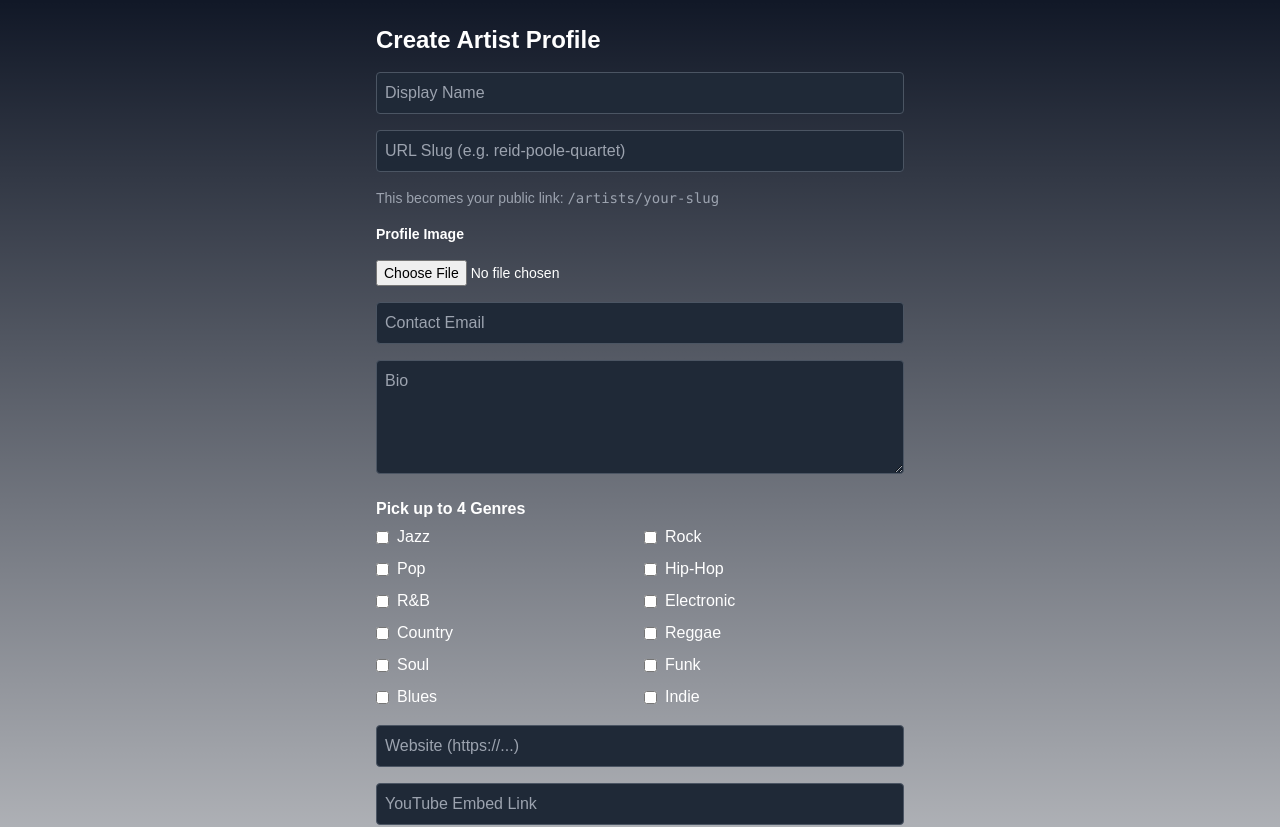
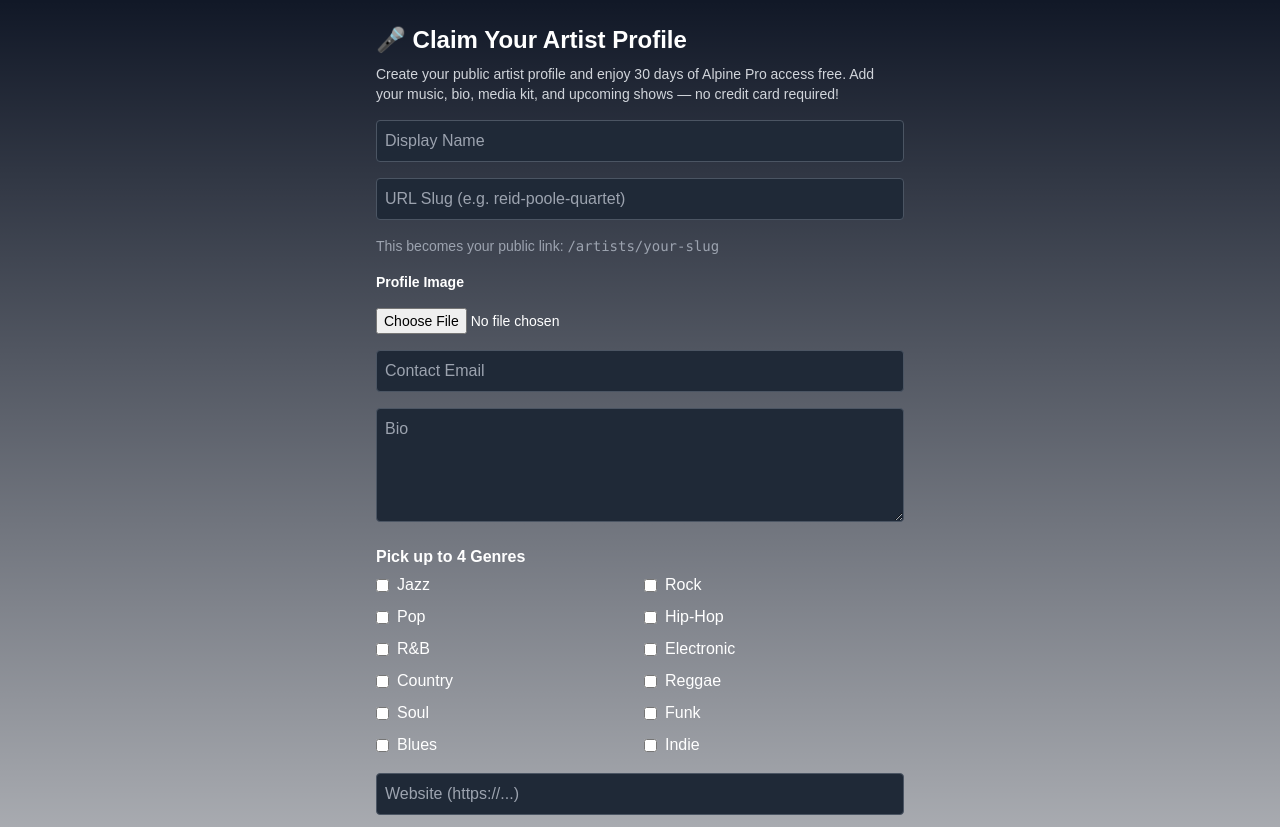
Before and after one commit to rpoole444/cos-livewire-fe, a Next.js app: page /artist-signup in a window 1280 px wide. Shown: the top 827 px of the page. Built offline with nearby package versions, Linux system fonts and the light colour scheme; no server answers.

Commit message:
trial active updates

```diff
--- a/src/pages/artist-signup.tsx
+++ b/src/pages/artist-signup.tsx
@@ -98,7 +98,7 @@ export default function ArtistSignupPage() {
       if (!res.ok) throw new Error('Failed to create artist profile');
 
       const data = await res.json();
-      router.push(`/artists/${data.slug}`);
+      router.push(`/artists/${data.slug}?trial=active`);
     } catch (err: any) {
       setError(err.message);
     } finally {
@@ -108,7 +108,11 @@ export default function ArtistSignupPage() {
 
   return (
     <div className="max-w-xl mx-auto p-6 text-white">
-      <h1 className="text-2xl font-bold mb-4">Create Artist Profile</h1>
+      <h1 className="text-2xl font-bold mb-2">🎤 Claim Your Artist Profile</h1>
+      <p className="text-sm text-gray-300 mb-4">
+        Create your public artist profile and enjoy 30 days of Alpine Pro access free.
+        Add your music, bio, media kit, and upcoming shows — no credit card required!
+      </p>
       <form onSubmit={handleSubmit} className="space-y-4">
         <input name="display_name" placeholder="Display Name" value={form.display_name} onChange={handleChange} className="w-full p-2 rounded bg-gray-800 border border-gray-600" />
 
```
